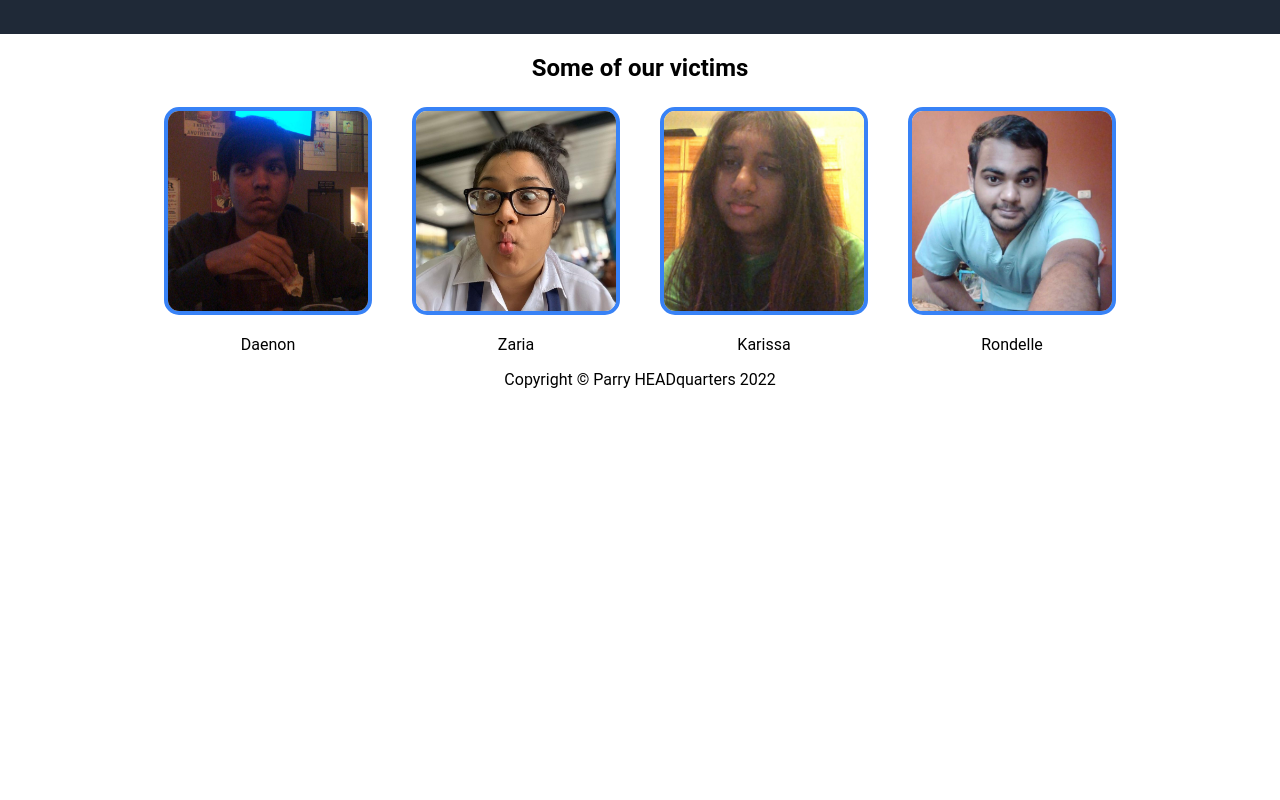
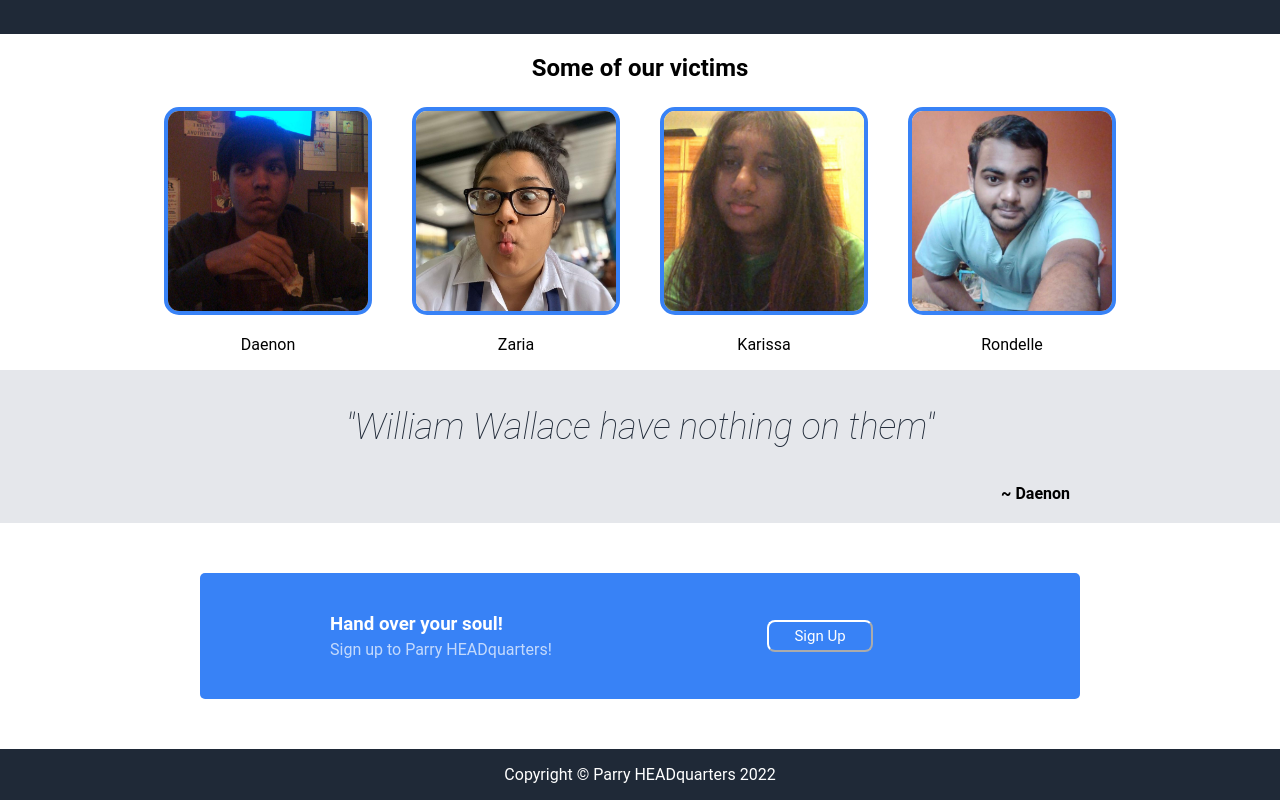
Before and after one commit to vodkyle/landing_page, a plain HTML site: page index.html in a window 1280 px wide. Shown: the part 690-1490 px from the top of the page. Before the commit the page ends 1079 px from the top, so only its background shows below. Drawn offline with Linux system fonts and the light colour scheme.

Commit message:
maybe done

```diff
--- a/index.html
+++ b/index.html
@@ -49,10 +49,25 @@
                 </div>
             </div>
         </div>
-
+        <div class="quote">
+            <p>"William Wallace have nothing on them"
+            </p>
+            <b>
+                ~ Daenon
+            </b>
+        </div>
+        <div class="sign-up">
+            <div class="sign-item signs-text">
+                <h3>Hand over your soul!</h3>
+                <p>Sign up to Parry HEADquarters!</p>
+            </div>
+            <div class="sign-item signs-button">
+                <button type="button">Sign Up</button>
+            </div>
+        </div>
+        <div class="footer">
+            <p>Copyright © Parry HEADquarters 2022</p>
+        </div>
 </div>
 </body>
-<footer>
-    <div>Copyright © Parry HEADquarters 2022 </div>
-</footer>
 </html>
--- a/style.css
+++ b/style.css
@@ -106,3 +106,72 @@ h1 {
     border-radius: 15px;
     margin: 5px 20px 0px 20px;
 }
+
+.quote {
+    display: flex;
+    flex-direction: column;
+    background-color: #E5E7EB;
+    padding: 0 200px;
+}
+
+.quote p {
+    font-size: 36px;
+    color: #1F2937;
+    font-style: italic;
+    font-weight: lighter;
+    font-family: 'Roboto', arial;
+}
+
+.quote b {
+    padding-bottom: 20px;
+    padding-right: 10px;
+    font-family: 'Roboto', arial;
+    text-align: right;
+}
+
+.sign-up {
+    background-color: #3882F6 ;
+    margin: 50px 200px;
+    padding: 10px 80px;
+    display: flex;
+    align-items: center;
+    border-radius: 5px;
+    border-color: none;
+}
+
+.sign-item {
+    flex: 1;
+}
+
+.signs-text {
+    text-align: left;
+}
+
+.signs-text p {
+    color: #fff;
+    opacity: 0.7;
+    margin: 5px 30px 30px 50px;
+}
+
+h3 {
+    color: #fff;
+    font-family: 'Roboto', arial;
+    padding: 0;
+    margin: 30px 0px 0px 50px;
+}
+
+.signs-button button {
+    color: #fff;
+    font-family: 'Roboto', arial;
+    border-color: #fff;
+    border-radius: 8px;
+    background-color: #3882F6;
+    padding: 5px 25px;
+    font-size: 15px;
+}
+
+.footer {
+    background-color: #1F2937;
+    color: #fff;
+    font-family: 'Roboto', arial;
+}
```
